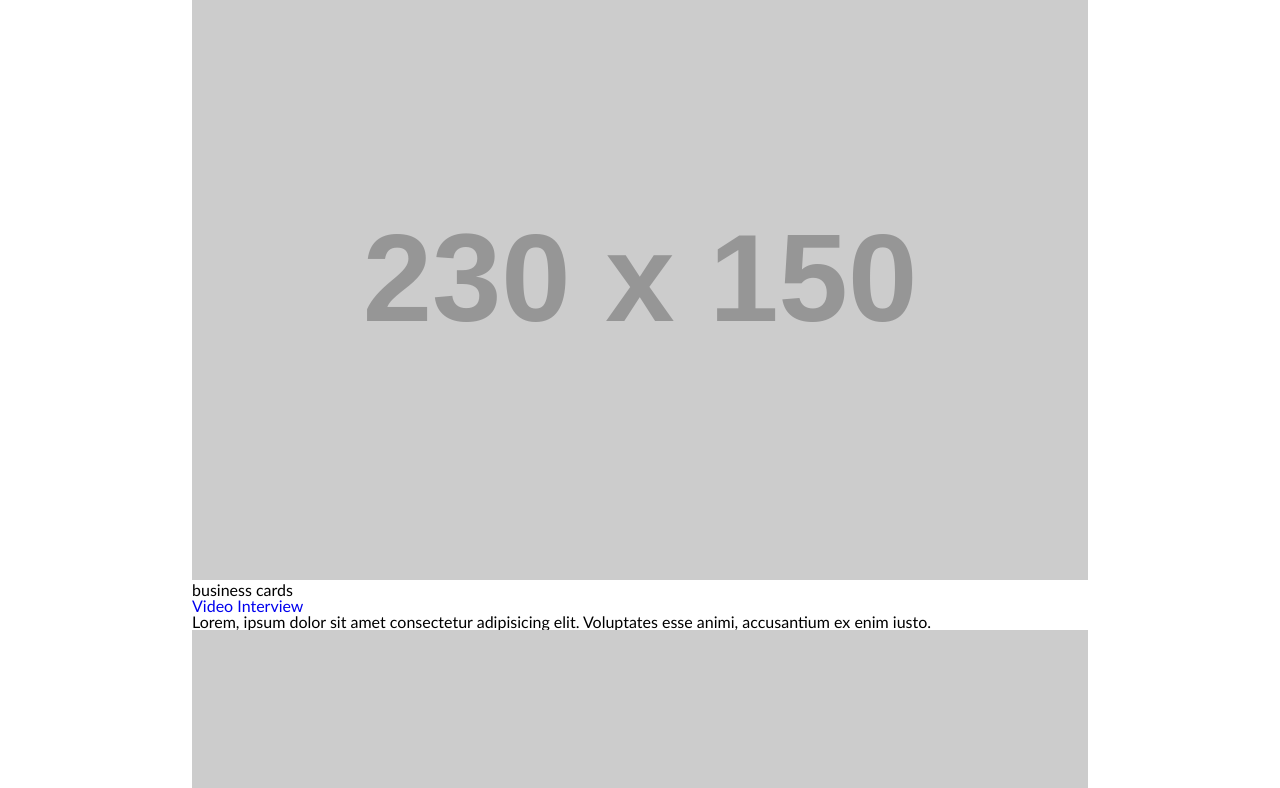
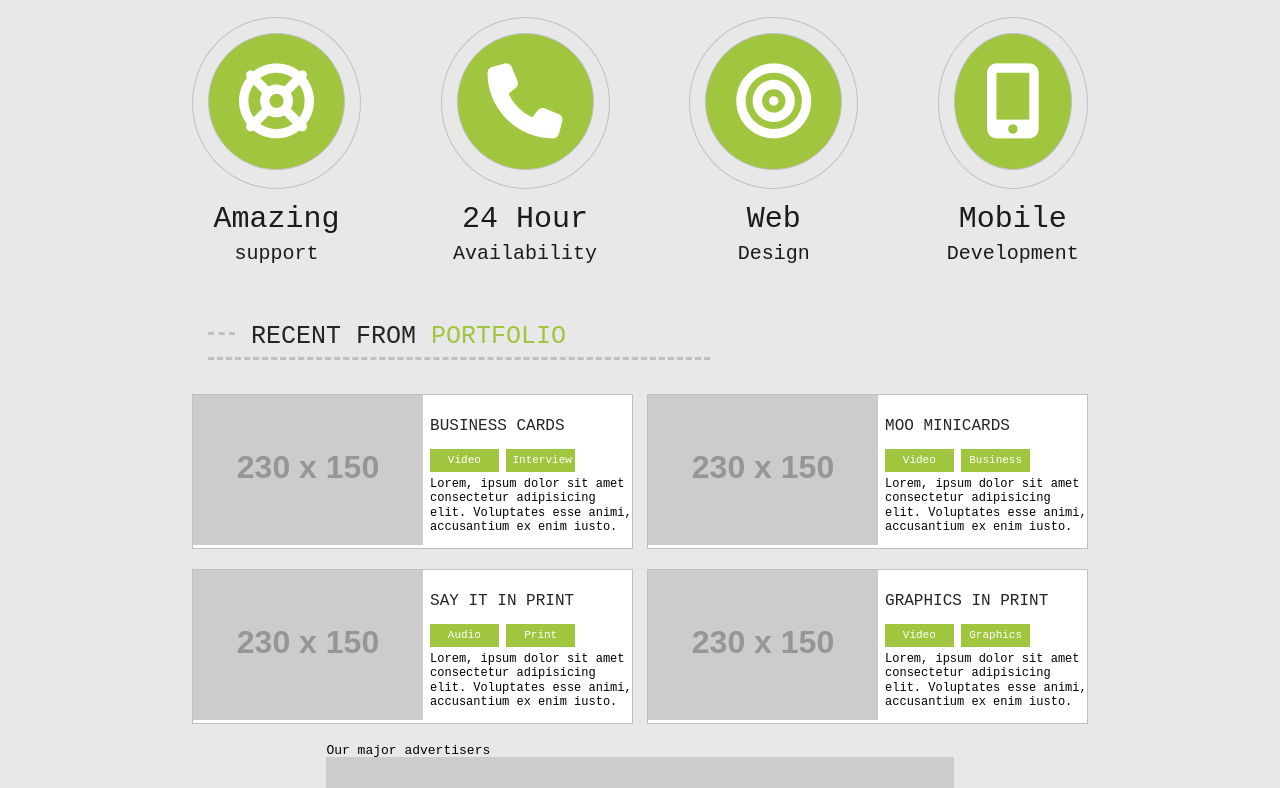
Before and after one commit to leenabaxioned/Template3, a plain HTML site: page index.html in a window 1280 px wide. Shown: the part 690-1478 px from the top of the page. Drawn offline with Linux system fonts and the light colour scheme; placeholder pictures from the web are drawn by us.

Commit message:
logos and portfolio styling

```diff
--- a/style.css
+++ b/style.css
@@ -31,7 +31,7 @@ footer, header, hgroup, menu, nav, section {
 }
 body {
 	line-height: 1;
-    font-family: "Gill Sans", sans-serif;
+    font-family: Monospace;
     overflow-x: hidden;
 }
 ol, ul {
@@ -178,7 +178,7 @@ a{
 
 .arrowleft::before,.arrowright::before{
   font-family: "FontAwesome";
-  color: #A0C63F;
+  color: #fff;
   float: left;
   font-size: 20px;
   margin: 0;
@@ -203,3 +203,167 @@ a{
     border: 3px solid transparent;
     transition: 1s ease;
 }
+
+.arrowleft:hover::before,.arrowright:hover::before{
+    color: #A0C63F;
+}
+
+/* business theme section styling  */
+.business{
+    background-color: #E8E8E8;
+}
+
+.businesshead{
+    padding: 40px 0;
+    border-bottom: 2px dashed #BFC0C6;
+    font-size: 30px;
+    color: #000;
+    text-transform: uppercase;
+    letter-spacing: 1px;
+}
+
+.business h2 span{
+    color: #A0C63F;
+}
+
+/* logos section styling */
+.logos{
+    padding: 40px 0;
+    display: flex;
+    justify-content: space-between;
+}
+
+.feature{
+    display: inline-block;
+    padding: 30px;
+    border: 1px solid #BFC0C6;
+    border-radius: 50%;
+    overflow: hidden;
+    text-align: center;
+    background-color: #A0C63F;
+    text-indent: -9999px;
+}
+
+.feature-border{
+    padding: 15px;
+    border: 1px solid #BFC0C6;
+    border-radius: 50%;
+}
+
+.feature::before{
+    font-family: "FontAwesome";
+    color: #fff;
+    float: left;
+    font-size: 75px;
+    margin: 0;
+    text-indent: 0;
+  }
+
+  .support::before{
+    content: "\f1cd";
+  }
+
+  .callfeature::before{
+    content: "\f095";
+  }
+
+  .web::before{
+    content: "\f140";
+  }
+
+  .mobile::before{
+    content: "\f10b";
+  }
+
+  .featurelogo h3{
+    padding-top: 15px;
+    font-size: 30px;
+    color: #1B1B1B;
+    text-align: center;
+  }
+
+  .headspan{
+    padding-top: 10px;
+    display: block;
+    font-size: 20px;
+  }
+
+  /* porfolio styling    */
+.porthead{
+    padding: 20px 0;
+    font-size: 25px;
+    color: #252525;
+    text-transform: uppercase;
+}
+
+.porthead span{
+    color: #A0C63F;
+}
+
+.porthead::before,
+.porthead::after {
+    display: inline-block;
+    content: "";
+    border-top: 0.2rem dashed #BFC0C6;
+    margin: 0 1rem;
+    transform: translateY(-0.5rem);
+}
+
+.porthead::before{
+    width: 3%;
+}
+
+.porthead::after {
+    width: 56%;
+}
+
+.portfolio-cards, .cards{
+    display: flex;
+    justify-content: space-between;
+    flex-wrap: wrap;
+}
+
+.cards{
+    border: 1px solid #BFC0C6;
+    flex-basis: 49%;
+    align-items: center;
+    background-color: #FFFFFF;
+    margin-bottom: 20px;
+}
+
+.card-content{
+    flex-basis: 46%;
+}
+
+.card-content h3{
+    padding: 10px 0;
+    font-size: 16px;
+    text-transform: uppercase;
+    font-weight: normal;
+    color: #252525
+}
+
+.card-content p{
+    font-size: 12px;
+    line-height: 1.2;
+}
+
+.btn {
+    display: inline-block;
+    padding: 5px 5px;
+    width: 28%;
+    margin: 5px auto;
+    background-color: #A0C63F;
+    border: 1px solid transparent;
+    color: #fff;
+    font-size: 11px;
+    text-decoration: none;
+    text-align: center;
+  }
+
+  .btn:hover {
+    background-color: transparent;
+    border: 1px solid #A0C63F;
+    color: #A0C63F;
+    transition: 1s ease;
+  }
```
